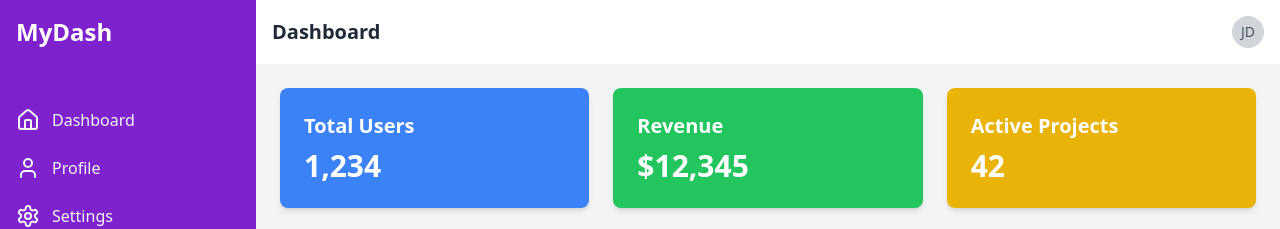
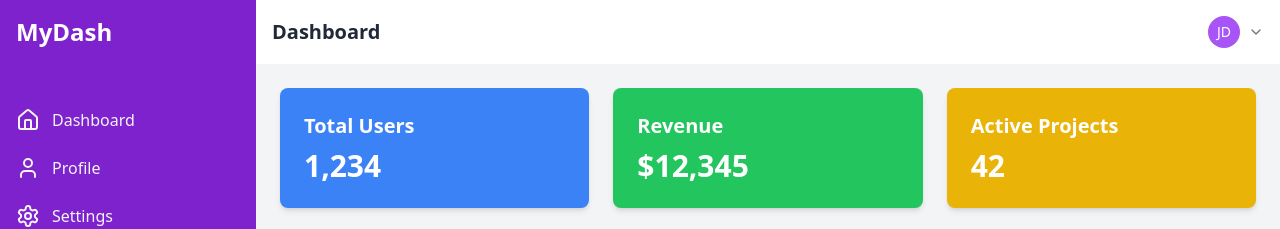
Before and after one commit to CoderSoumya007/Destion-Innovation, a React app in the folder FrontEnd/: page /dashboard in a window 1280 px wide. Shown: the top 229 px of the page. Built offline with nearby package versions, Linux system fonts and the light colour scheme; the HTML template or start-up script is replaced by a standard one.

Commit message:
login updated

```diff
--- a/FrontEnd/src/Components/Dashboard.jsx
+++ b/FrontEnd/src/Components/Dashboard.jsx
@@ -1,5 +1,5 @@
 import React, { useState } from 'react';
-import { Home, User, Settings, Menu, X } from 'lucide-react';
+import { Home, User, Settings, Menu, X, ChevronDown } from 'lucide-react';
 import SettingsContent from './Settings';
 import ProfileContent from './Profile';
 
@@ -26,18 +26,34 @@ const SidebarItem = ({ icon, label, onClick }) => (
   </div>
 );
 
-const Header = ({ toggleSidebar }) => (
-  <header className="bg-white shadow-md p-4 flex justify-between items-center">
+const Header = ({ toggleSidebar, toggleDropdown, isDropdownOpen }) => (
+    <header className="bg-white shadow-md p-4 flex justify-between items-center">
     <div className="flex items-center">
       <button onClick={toggleSidebar} className="mr-2 lg:hidden p-2 rounded-md hover:bg-gray-100">
         <Menu className="h-6 w-6" />
       </button>
       <h2 className="text-xl font-semibold text-gray-800">Dashboard</h2>
     </div>
-    <div className="flex items-center">
-      <div className="w-8 h-8 rounded-full bg-gray-300 flex items-center justify-center">
-        <span className="text-sm font-medium text-gray-600">JD</span>
-      </div>
+    <div className="relative">
+      <button
+        onClick={toggleDropdown}
+        className="flex items-center space-x-2 focus:outline-none"
+      >
+        <div className="w-8 h-8 rounded-full bg-purple-500 flex items-center justify-center">
+          <span className="text-sm font-medium text-white">JD</span>
+        </div>
+        <ChevronDown className="h-4 w-4 text-gray-500" />
+      </button>
+      {isDropdownOpen && (
+        <div className="absolute right-0 mt-2 w-48 bg-white rounded-md shadow-lg py-1 z-10">
+          <div className="px-4 py-2 text-sm text-gray-700">
+            <div className="font-semibold">John Doe</div>
+            <div className="text-gray-500">john.doe@example.com</div>
+          </div>
+          <hr className="my-1" />
+          <a href="#" className="block px-4 py-2 text-sm text-gray-700 hover:bg-gray-100">Sign out</a>
+        </div>
+      )}
     </div>
   </header>
 );
@@ -62,8 +78,10 @@ const DashboardContent = () => (
 const Dashboard = () => {
   const [currentPage, setCurrentPage] = useState('dashboard');
   const [isSidebarOpen, setIsSidebarOpen] = useState(false);
+  const [isDropdownOpen, setIsDropdownOpen] = useState(false);
 
   const toggleSidebar = () => setIsSidebarOpen(!isSidebarOpen);
+  const toggleDropdown = () => setIsDropdownOpen(!isDropdownOpen);
 
   const renderContent = () => {
     switch (currentPage) {
@@ -80,7 +98,10 @@ const Dashboard = () => {
     <div className="flex h-screen bg-gray-100">
       <Sidebar isOpen={isSidebarOpen} toggleSidebar={toggleSidebar} setCurrentPage={setCurrentPage} />
       <div className="flex-1 flex flex-col overflow-hidden">
-        <Header toggleSidebar={toggleSidebar} />
+        <Header
+        toggleSidebar={toggleSidebar}
+        toggleDropdown={toggleDropdown}
+        isDropdownOpen={isDropdownOpen} />
         <main className="flex-1 overflow-x-hidden overflow-y-auto bg-gray-100">
           {renderContent()}
         </main>
--- a/FrontEnd/src/Components/LoginSignupPage.jsx
+++ b/FrontEnd/src/Components/LoginSignupPage.jsx
@@ -10,17 +10,19 @@ const techTerms = [
   'Blockchain', 'IoT', 'Big Data', 'DevOps', 'Agile', 'Cybersecurity'
 ]
 
+// FloatingTerms component for floating tech words
 const FloatingTerms = () => {
   return (
     <div className="absolute inset-0 overflow-hidden pointer-events-none">
       {techTerms.map((term, index) => (
         <div
           key={index}
-          className="absolute text-gray-600 opacity-20 select-none"
+          className={`absolute text-gray-600 opacity-20 select-none animate-float`}
           style={{
             left: `${Math.random() * 100}%`,
             top: `${Math.random() * 100}%`,
-            transform: `rotate(${Math.random() * 360}deg)`,
+            animationDuration: `${Math.random() * 15 + 5}s`,
+            animationDelay: `${Math.random() * 5}s`,
             fontSize: `${Math.random() * (1.5 - 0.8) + 0.8}rem`
           }}
         >
@@ -30,6 +32,7 @@ const FloatingTerms = () => {
     </div>
   )
 }
+
 
 const LoginForm = ({ onSwitchToSignup }) => {
   const [showPassword, setShowPassword] = useState(false)
--- a/FrontEnd/tailwind.config.js
+++ b/FrontEnd/tailwind.config.js
@@ -5,7 +5,20 @@ module.exports = {
     "./src/**/*.{js,ts,jsx,tsx}",,
   ],
   theme: {
-    extend: {},
+    extend: {
+      keyframes: {
+        float: {
+          '0%': { transform: 'translate(0, 0)' },
+          '25%': { transform: 'translate(20px, -30px)' },
+          '50%': { transform: 'translate(-15px, 20px)' },
+          '75%': { transform: 'translate(10px, -10px)' },
+          '100%': { transform: 'translate(0, 0)' },
+        },
+      },
+      animation: {
+        float: 'float 10s ease-in-out infinite',
+      },
+    },
   },
   plugins: [],
 }
```
